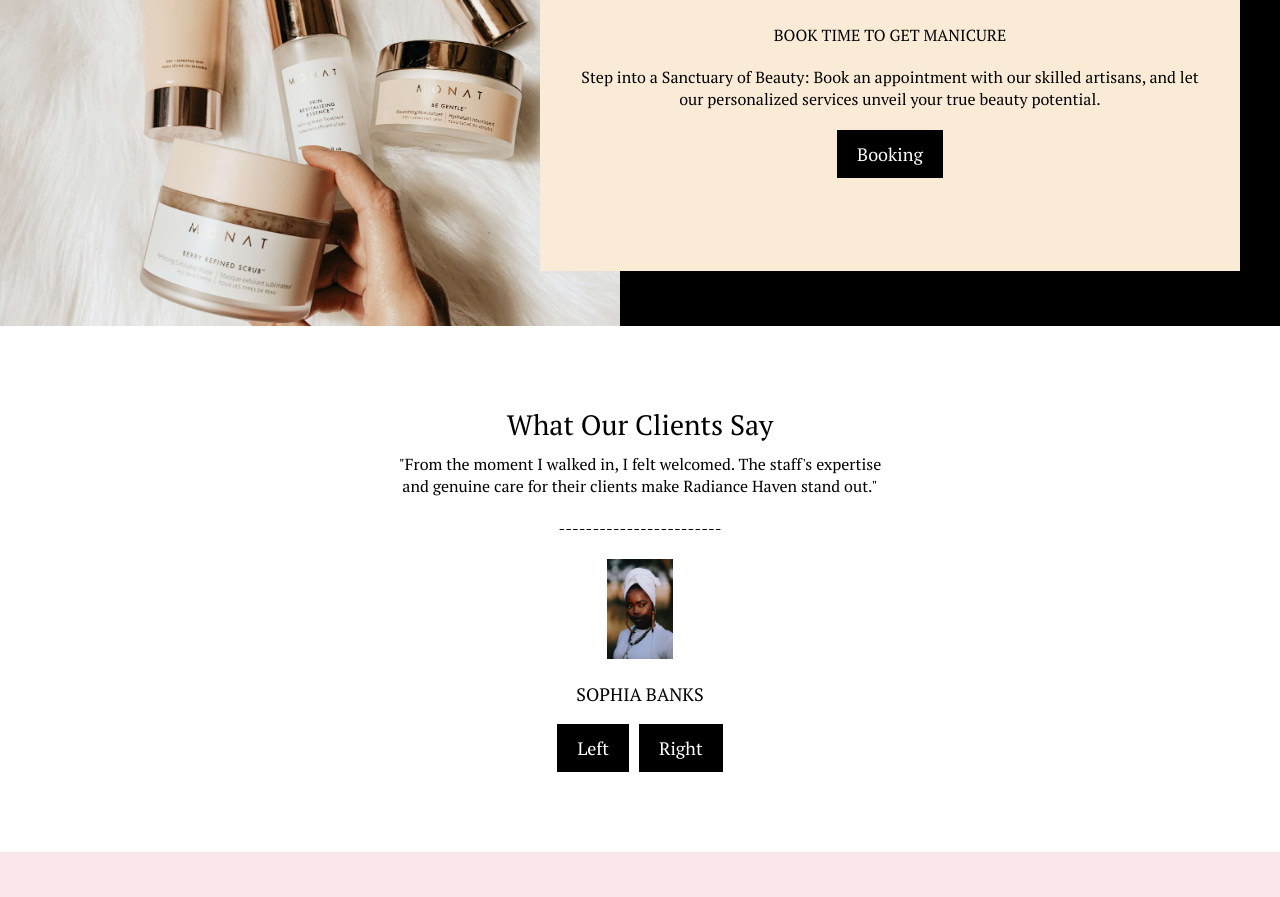
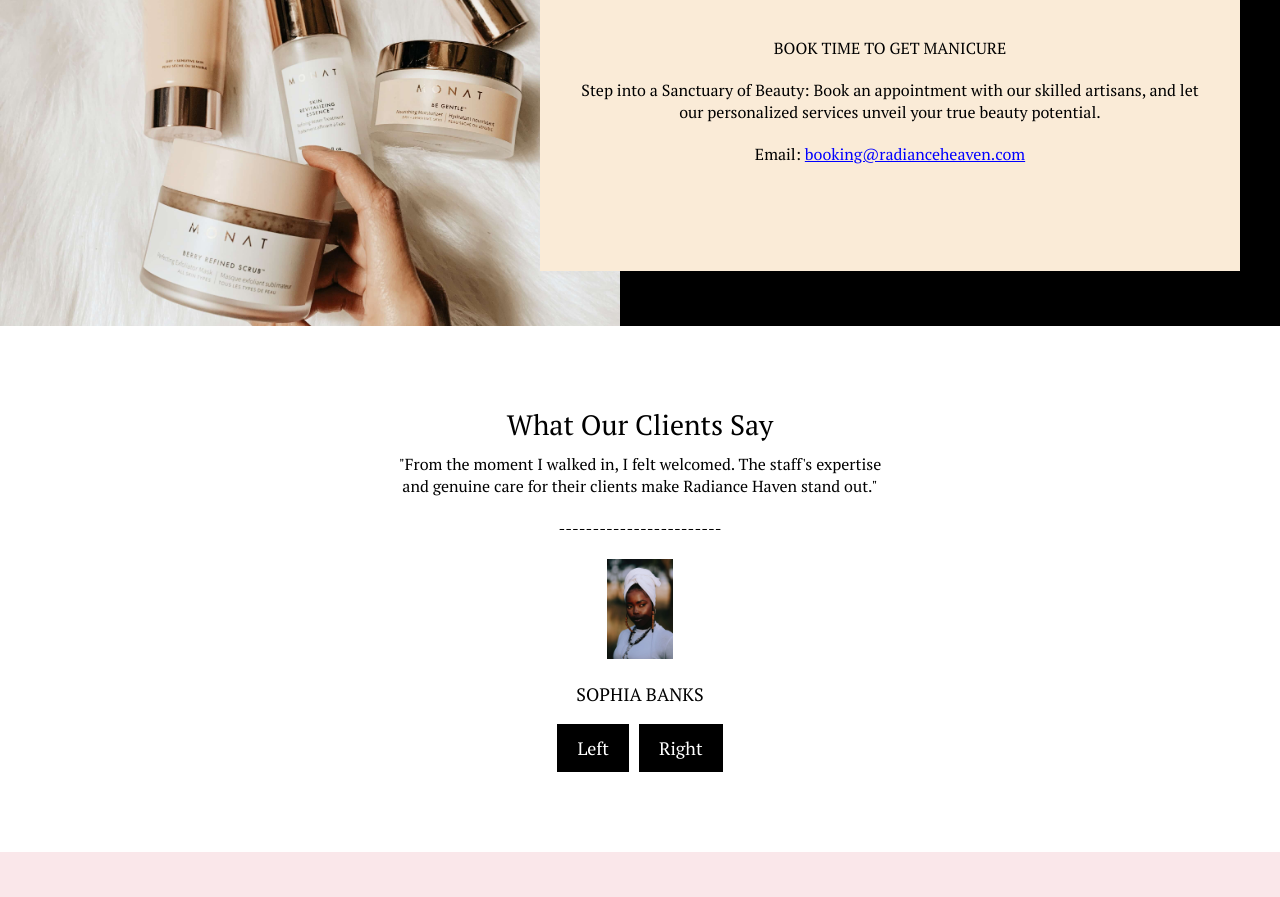
Before and after one commit to isaac-kg/salon, a React (Vite) app: page / in a window 1280 px wide. Shown: the part 3160-4057 px from the top of the page. Built offline with nearby package versions, Linux system fonts and the light colour scheme.

Commit message:
adding links

```diff
--- a/src/views/bookings/index.tsx
+++ b/src/views/bookings/index.tsx
@@ -1,6 +1,7 @@
 import { FC, useEffect, useRef } from "react"
 import Button from "../../components/common/Button"
 import "./style.css"
+import { Link } from "react-router-dom"
 
 interface BookingProps {
   canScroll: number
@@ -27,16 +28,19 @@ const Booking: FC<BookingProps> = ({ canScroll }) => {
           artisans, and let our personalized services unveil your true beauty
           potential.
         </div>
-        <div>
-          <Button
-            name={"Booking"}
-            width=""
-            onClick={function (): void {
-              throw new Error("Function not implemented.")
+        <div >
+          Email:{" "}
+          <Link
+            to="#"
+            onClick={(e) => {
+              window.location.href = "mailto:booking@radianceheaven.com"
+              e.preventDefault()
             }}
-            buttonType={"primary"}
-            disabled={true}
-          />
+            style={{ color: "blue" }}
+          >
+            booking@radianceheaven.com
+          </Link>
+
         </div>
       </div>
     </div>
```
